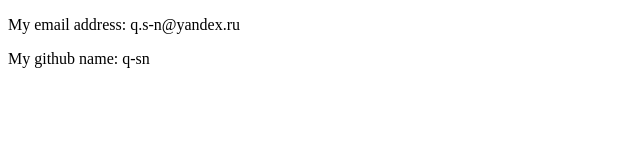
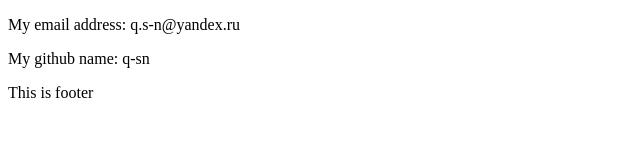
Before and after one commit to q-sn/testing, a plain HTML site: page index.html in a window 1280 px wide. Shown: the whole page, without its empty margins (0-640 px from the left). Drawn offline with Linux system fonts and the light colour scheme.

Commit message:
add server, update index.html

```diff
--- a/index.html
+++ b/index.html
@@ -9,5 +9,8 @@
         <p>My email address: q.s-n@yandex.ru</p>
         <p>My github name: q-sn</p>
     </div>
+    <footer>
+        This is footer
+    </footer>
 </body>
 </html>
--- a/server.js
+++ b/server.js
@@ -0,0 +1 @@
+console.log(`Listening on 3000 port`);
```
